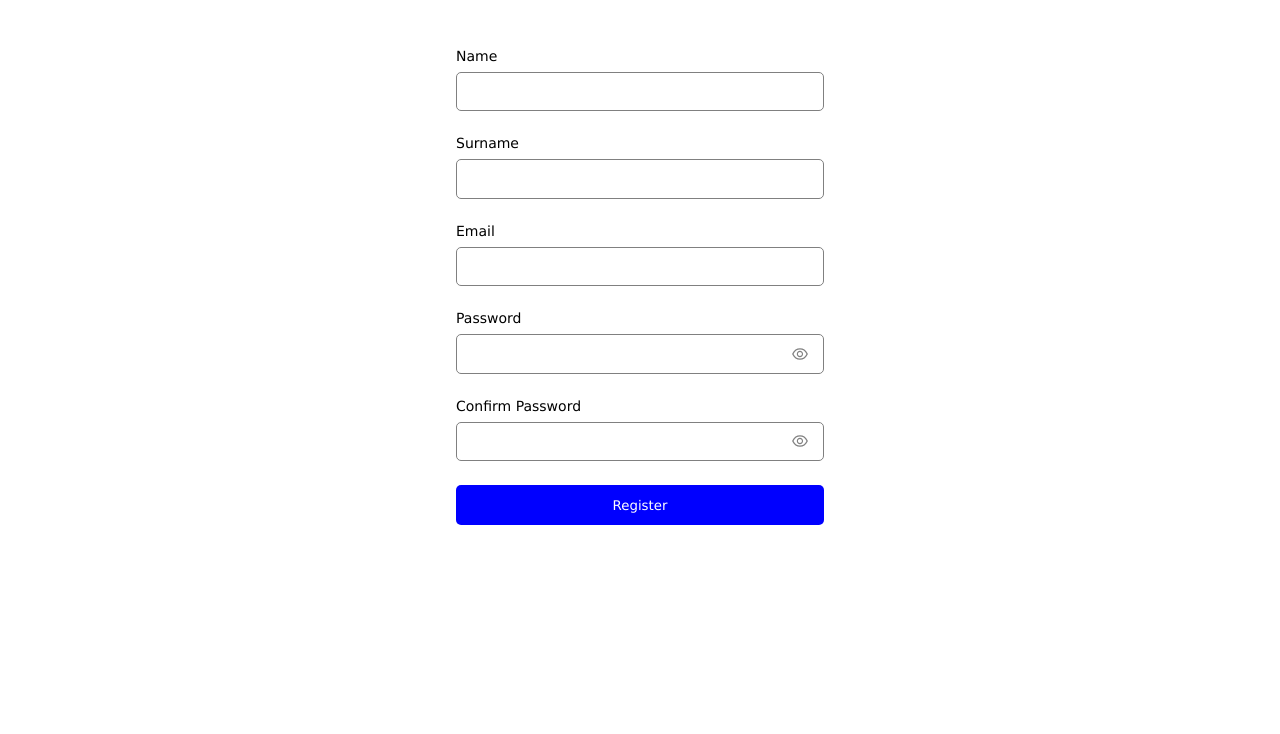
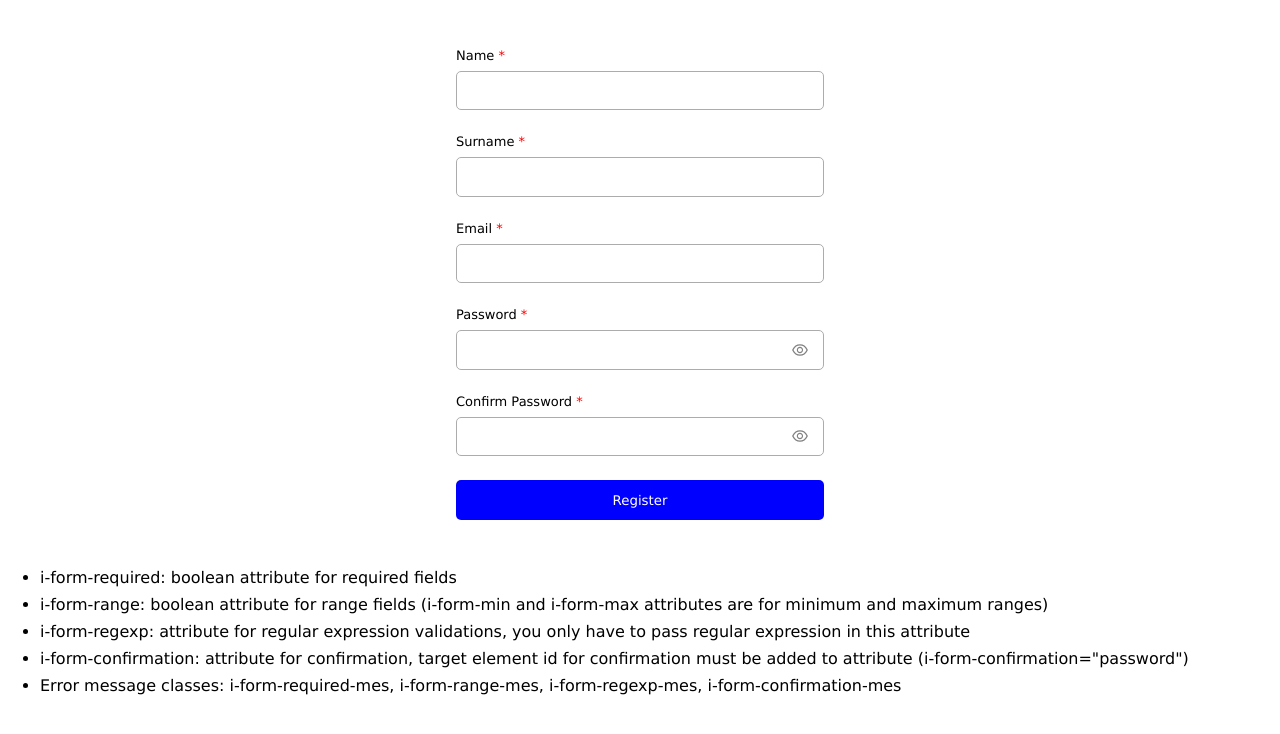
Before and after one commit to ilhamgurbanly10/i-form, a plain HTML site: page index.html in a window 1280 px wide. Drawn offline with Linux system fonts and the light colour scheme.

Commit message:
c-finish

```diff
--- a/i-form.css
+++ b/i-form.css
@@ -39,15 +39,19 @@ body {
 .i-form-label {
     display: block;
     margin-bottom: .5rem;
-    font-size: 14px;
+    font-size: 13px;
     cursor: pointer;
+}
+
+.i-form-label-required-sign {
+    color: red;
 }
 
 .i-form-input {
     width: 100%;
     border-radius: 5px;
     outline: none !important;
-    border: 1px solid grey;
+    border: 1px solid rgb(172, 172, 172);
     padding: .7rem 1rem;
 }
 
--- a/i-form.js
+++ b/i-form.js
@@ -106,7 +106,7 @@ const iFrom = () => {
             const min = Number(inp.getAttribute('i-form-min'));
             const max = Number(inp.getAttribute('i-form-max'));
             const group = inp.closest('.i-form-group');
-            if (val !== targetVal && !group.classList.contains('i-form-required-error') && !group.classList.contains('i-form-range-error')  && !group.classList.contains('i-form-regexp-error')) {
+            if (val !== targetVal && !group.classList.contains('i-form-required-error') && !group.classList.contains('i-form-range-error')) {
                 if (!group.classList.contains('i-form-confirmation-error')) ++errorCount;
                 group.classList.add('i-form-confirmation-error')
                 disableSubmit();
@@ -135,7 +135,7 @@ const iFrom = () => {
             const val = inp.value.trim();
             const regexp = e.target.getAttribute('i-form-regexp');
             const group = inp.closest('.i-form-group');
-            if (!group.classList.contains('i-form-required-error') && !group.classList.contains('i-form-range-error') && !validateRegexp(val, regexp)) {
+            if (!group.classList.contains('i-form-required-error') && !group.classList.contains('i-form-range-error') && !group.classList.contains('i-form-confirmation-error') && !validateRegexp(val, regexp)) {
                 if (!group.classList.contains('i-form-regexp-error')) ++errorCount;
                 group.classList.add('i-form-regexp-error')
                 disableSubmit();
--- a/index.html
+++ b/index.html
@@ -19,6 +19,10 @@
             }
         }
 
+        section ul li {
+            margin-top: .5rem;
+        }
+
     </style>
 
 </head>
@@ -29,28 +33,28 @@
     <form action="" class="i-form">
 
         <div class="i-form-group">
-            <label for="name" class="i-form-label">Name</label>
+            <label for="name" class="i-form-label">Name <span class="i-form-label-required-sign">*</span></label>
             <input type="text" name="name" id="name" class="i-form-input" i-form-required i-form-range i-form-min="5" i-form-max="15" >
             <p class="i-form-error i-form-required-mes">This field is required</p>
             <p class="i-form-error i-form-range-mes">Minimum 5, maximum 15 characters</p>
         </div>
 
         <div class="i-form-group">
-            <label for="surname" class="i-form-label">Surname</label>
+            <label for="surname" class="i-form-label">Surname <span class="i-form-label-required-sign">*</span></label>
             <input type="text" name="surname" id="surname" class="i-form-input" i-form-required i-form-range i-form-min="5" i-form-max="15">
             <p class="i-form-error i-form-required-mes">This field is required</p>
             <p class="i-form-error i-form-range-mes">Minimum 5, maximum 15 characters</p>
         </div>
 
         <div class="i-form-group">
-            <label for="email" class="i-form-label">Email</label>
+            <label for="email" class="i-form-label">Email <span class="i-form-label-required-sign">*</span></label>
             <input type="email" name="email" id="email" class="i-form-input" i-form-required i-form-regexp="^[\w-\.]+@([\w-]+\.)+[\w-]{2,4}$">
             <p class="i-form-error i-form-required-mes">This field is required</p>
             <p class="i-form-error i-form-regexp-mes">Email is invalid</p>
         </div>
 
         <div class="i-form-group">
-            <label for="password" class="i-form-label">Password</label>
+            <label for="password" class="i-form-label">Password <span class="i-form-label-required-sign">*</span></label>
             <div class="i-form-input-container">
                 <input type="password" name="password" id="password" class="i-form-input" i-form-required i-form-regexp="^(?=.*[a-z])(?=.*[A-Z])(?=.*\d)(?=.*[@.#$!%*?&])" i-form-range i-form-min="5" i-form-max="15">
                 <span class="i-form-icon i-form-password-icon"></span>
@@ -61,7 +65,7 @@
         </div>
 
         <div class="i-form-group">
-            <label for="confirmPassword" class="i-form-label">Confirm Password</label>
+            <label for="confirmPassword" class="i-form-label">Confirm Password <span class="i-form-label-required-sign">*</span></label>
             <div class="i-form-input-container">
                 <input type="password" name="confirmPassword" id="confirmPassword" class="i-form-input" i-form-regexp="^(?=.*[a-z])(?=.*[A-Z])(?=.*\d)(?=.*[@$!%*?&]).*$" i-form-confirmation="password" i-form-required i-form-range i-form-min="5" i-form-max="15">
                 <span class="i-form-icon i-form-password-icon"></span>
@@ -79,7 +83,17 @@
 
     </form>
 
+   </section>
 
+   <section>
+
+        <ul>
+            <li>i-form-required: boolean attribute for required fields</li>
+            <li>i-form-range: boolean attribute for range fields (i-form-min and i-form-max attributes are for minimum and maximum ranges)</li>
+            <li>i-form-regexp: attribute for regular expression validations, you only have to pass regular expression in this attribute</li>
+            <li>i-form-confirmation: attribute for confirmation, target element id for confirmation must be added to attribute (i-form-confirmation="password")</li>
+            <li>Error message classes: i-form-required-mes, i-form-range-mes, i-form-regexp-mes, i-form-confirmation-mes</li>
+        </ul>
 
    </section>
 
```
